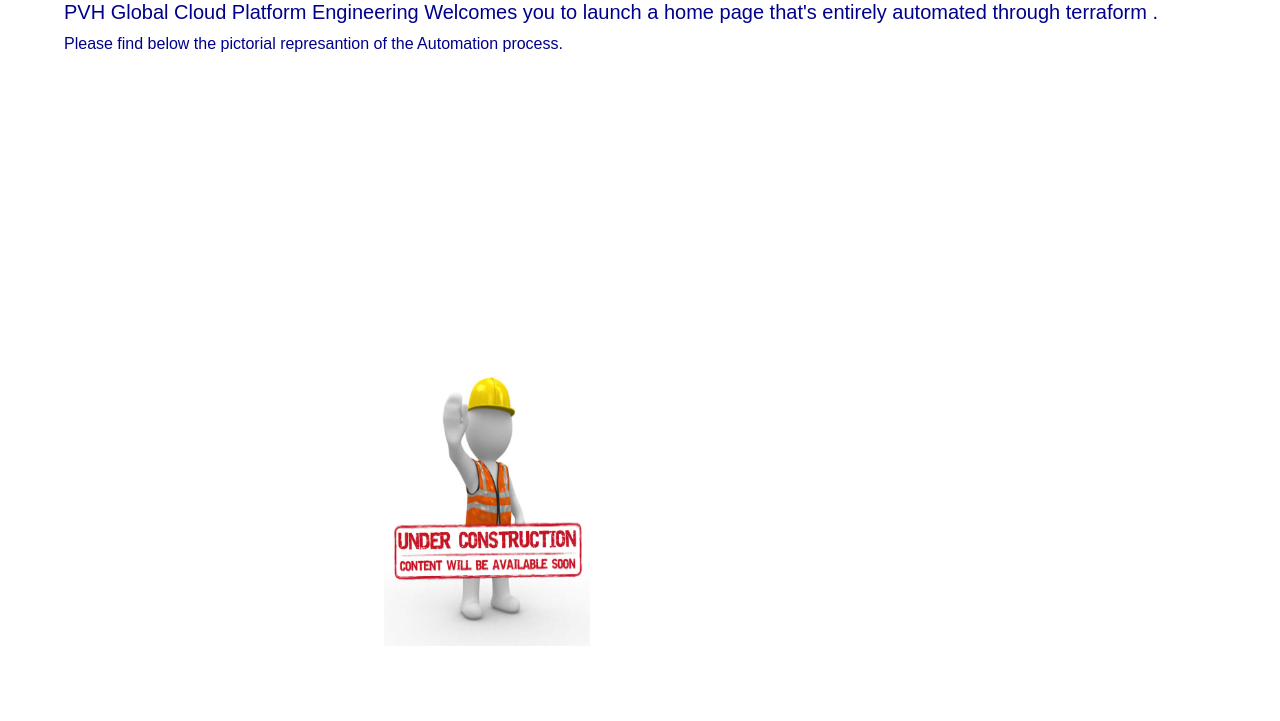
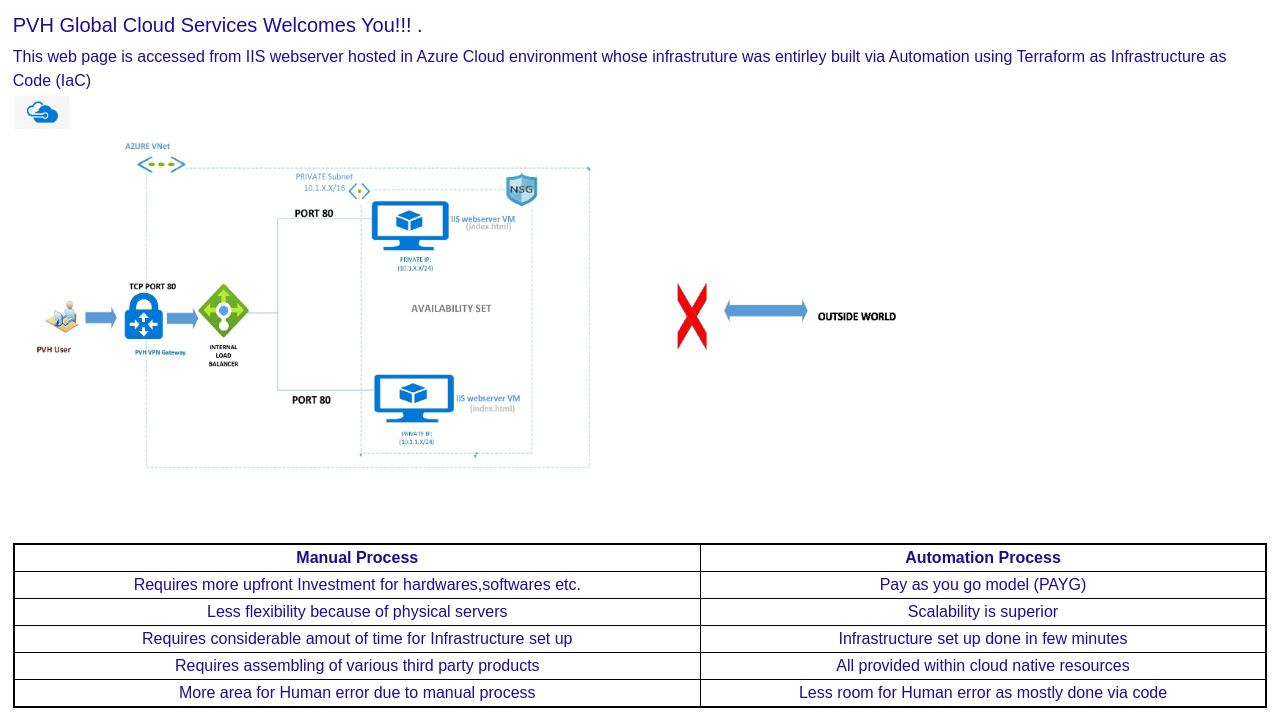
Before and after one commit to masumofficial2010/pvhweb, a plain HTML site: page index.html in a window 1280 px wide. Shown: the part 113-834 px from the top of the page. Before the commit the page ends 800 px from the top, so only its background shows below. Drawn offline with nearby package versions, Linux system fonts and the light colour scheme.

Commit message:
masum first commit

```diff
--- a/index.html
+++ b/index.html
@@ -21,13 +21,50 @@
       <p id="demo"></p>
 
 <div id="welcome">
- <h5> PVH Global Cloud Platform Engineering Welcomes you to launch a home page that's entirely automated
-  through terraform . </h5>
+ <h5> PVH Global Cloud Services Welcomes You!!! . </h5>
 
-  Please find below the pictorial represantion of the Automation process.
+  This web page is accessed from IIS webserver hosted in Azure Cloud environment whose
+  infrastruture was entirley built via Automation using Terraform as Infrastructure as
+  Code (IaC)
  </div>
  <div>
-  <img src="images/construction.jpg" alt=""  width="590"  height="590" class="cons">
+  <img src="images/PVH_Blueprint.jpg" alt=""  width="900"  height="450" class="cons">
+ </div>
+ <div id="table">
+  <table style="width:100%">
+    <tr>
+      <th>Manual Process</th>
+      <th>Automation Process</th>
+
+    </tr>
+    <tr>
+      <td>Requires more upfront Investment for hardwares,softwares etc.</td>
+      <td>Pay as you go model (PAYG)</td>
+
+
+    </tr>
+    <tr>
+      <td>Less flexibility because of physical servers</td>
+      <td>Scalability is superior</td>
+
+    </tr>
+    <tr>
+      <td>Requires considerable amout of time for Infrastructure set up</td>
+      <td>Infrastructure set up  done in few minutes</td>
+
+    </tr>
+    <tr>
+      <td>Requires assembling of various third party products</td>
+      <td>All provided within cloud native resources</td>
+
+    </tr>
+    <tr>
+      <td>More area for Human error due to manual process</td>
+      <td>Less room for Human error as mostly done via code</td>
+
+    </tr>
+  </table>
+
  </div>
 
 
--- a/style.css
+++ b/style.css
@@ -1,3 +1,11 @@
+body
+{
+    margin: 0.5%;
+    padding: 0.5%;
+    border: #000;
+    border-width: 2px;
+}
+
 .brand_center
 {
     margin: auto;
@@ -13,23 +21,32 @@
 
 #welcome
 {
-    padding-left: 5%;
-    padding-right: 5%;
+    padding-left: ;
+    padding-right: ;
+    padding-bottom: ;
     font-style: normal;
     font-family: sans-serif;
-    color: darkblue;
+    color: rgb(35, 10, 146);
 }
 
 #process
 {
-    padding-left: 5%;
-    padding-right: 5%;
+    padding-left: ;
+    padding-right: ;
     font-style: normal;
-    font-family: sans-serif;
+    font-family: Arial, Helvetica, sans-serif;
 }
 
 .cons
 {
-    padding-left: 30%;
-    padding-top: 25%;
+    padding-left: ;
+    padding-top: ;
 }
+
+#table, th, td
+  {
+    font-family: Arial, Helvetica, sans-serif;
+    color: rgb(35, 10, 146);
+    text-align: center;
+    border:1px solid black;
+  }
```
Also changed, not shown: images/PVH_Blueprint.jpg (added).
